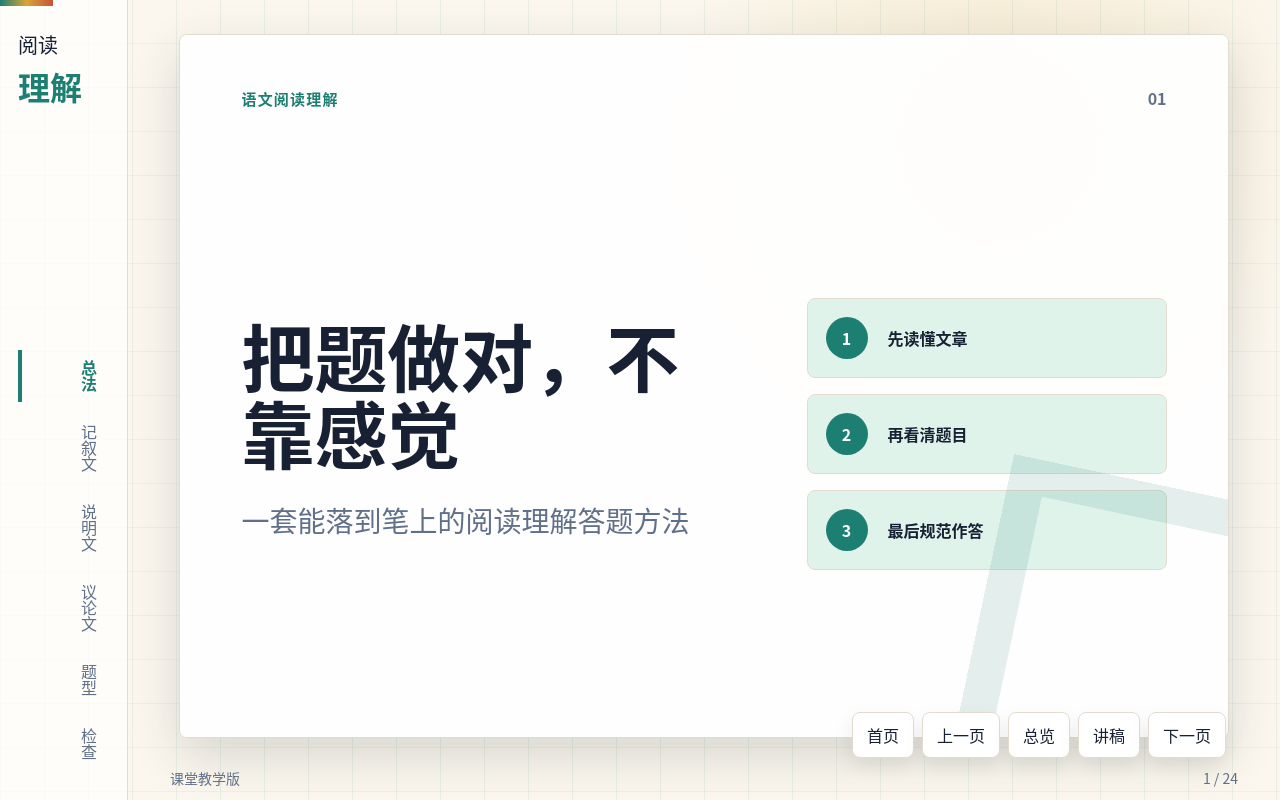
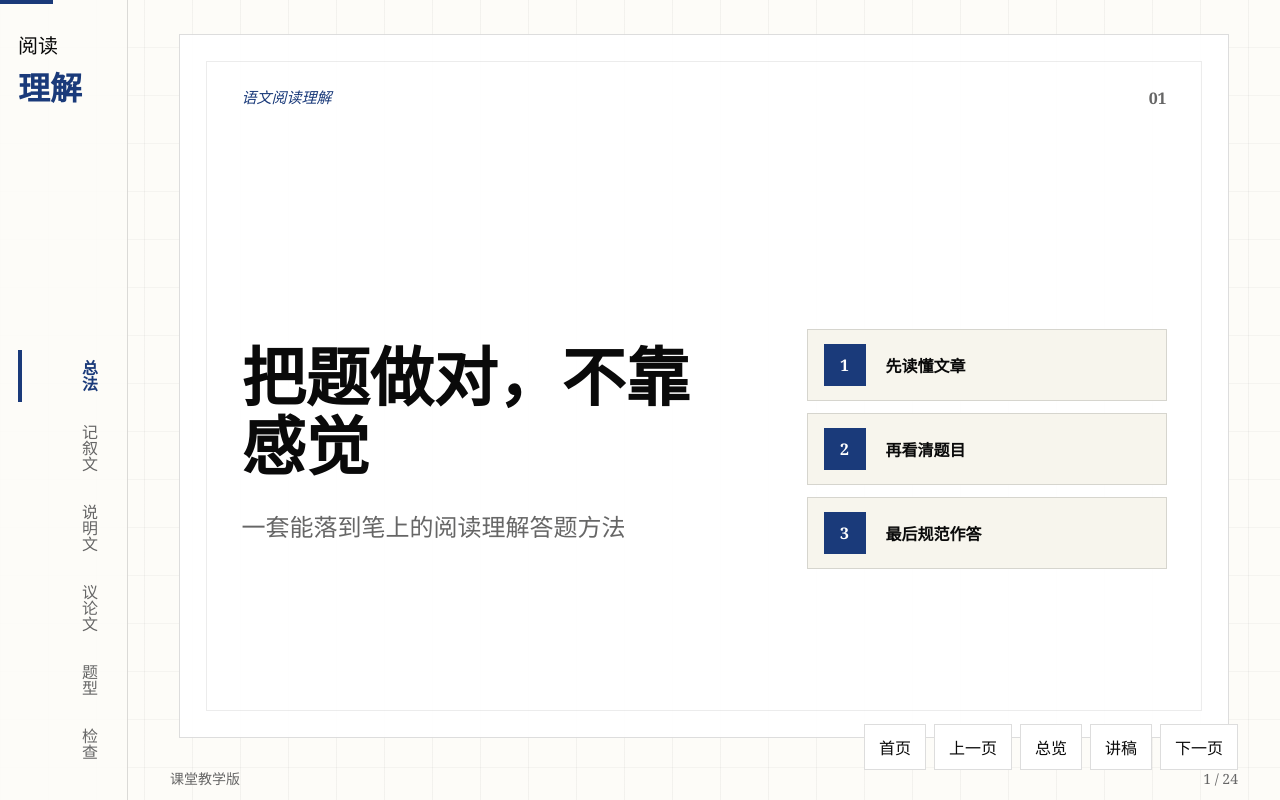
Before and after one commit to windssea/windssea-reading, a React (Vite) app: page / in a window 1280 px wide. Built offline with nearby package versions, Linux system fonts and the light colour scheme.

Commit message:
Update styles.css

```diff
--- a/src/styles.css
+++ b/src/styles.css
@@ -1,15 +1,17 @@
 :root {
-  --ink: #182033;
-  --muted: #617089;
-  --paper: #fbf7ee;
+  --ink: #0a0a0a;
+  --muted: #666666;
+  --paper: #fdfcf8;
   --panel: #ffffff;
-  --line: #e2dccf;
-  --green: #1d7f72;
-  --green-soft: #dff3eb;
-  --red: #c5533d;
-  --gold: #d8a536;
-  --shadow: 0 18px 50px rgba(34, 42, 58, 0.16);
-  font-family: "Microsoft YaHei", "PingFang SC", "Noto Sans CJK SC", system-ui, sans-serif;
+  --panel-soft: #f7f5ed;
+  --line: rgba(20, 20, 20, 0.14);
+  --line-strong: rgba(20, 20, 20, 0.35);
+  --accent: #1a3a7a;
+  --accent-soft: #e8edf8;
+  --red: #8a1a1a;
+  --gold: #8a6a1a;
+  --shadow: none;
+  font-family: "Noto Serif SC", "Songti SC", "SimSun", Georgia, serif;
   color: var(--ink);
   background: var(--paper);
 }
@@ -34,19 +36,18 @@ button {
   height: 100vh;
   padding: clamp(18px, 3vw, 34px) clamp(18px, 3vw, 42px) clamp(18px, 3vw, 34px) clamp(132px, 13vw, 170px);
   background:
-    linear-gradient(90deg, rgba(29, 127, 114, 0.08) 0 1px, transparent 1px 100%),
-    linear-gradient(0deg, rgba(29, 127, 114, 0.06) 0 1px, transparent 1px 100%),
-    radial-gradient(circle at 78% 18%, rgba(216, 165, 54, 0.18), transparent 28%),
+    linear-gradient(90deg, rgba(20, 20, 20, 0.045) 0 1px, transparent 1px 100%),
+    linear-gradient(0deg, rgba(20, 20, 20, 0.035) 0 1px, transparent 1px 100%),
     var(--paper);
-  background-size: 44px 44px, 44px 44px, auto, auto;
+  background-size: 48px 48px, 48px 48px, auto;
 }
 
 .progress {
   position: fixed;
   top: 0;
   left: 0;
-  height: 6px;
-  background: linear-gradient(90deg, var(--green), var(--gold), var(--red));
+  height: 4px;
+  background: var(--accent);
   transition: width 240ms ease;
   z-index: 10;
 }
@@ -57,7 +58,7 @@ button {
   width: 128px;
   padding: 30px 18px;
   border-right: 1px solid var(--line);
-  background: rgba(255, 255, 255, 0.68);
+  background: rgba(253, 252, 248, 0.9);
   display: flex;
   flex-direction: column;
   justify-content: space-between;
@@ -77,7 +78,7 @@ button {
 }
 
 .rail-brand b {
-  color: var(--green);
+  color: var(--accent);
   font-size: 32px;
   transition: color 160ms ease;
 }
@@ -99,8 +100,8 @@ button {
 }
 
 .rail nav .active {
-  color: var(--green);
-  border-color: var(--green);
+  color: var(--accent);
+  border-color: var(--accent);
   font-weight: 800;
 }
 
@@ -110,24 +111,31 @@ button {
   margin: 0 auto;
   padding: clamp(30px, 4vw, 52px) clamp(28px, 4.8vw, 62px);
   border: 1px solid var(--line);
-  border-radius: 8px;
-  background: rgba(255, 255, 255, 0.92);
+  border-radius: 0;
+  background: rgba(255, 255, 255, 0.96);
   box-shadow: var(--shadow);
   position: relative;
   overflow: auto;
   animation: slide-enter 420ms cubic-bezier(0.2, 0.8, 0.2, 1);
-  scrollbar-width: thin;
+  scrollbar-width: none;
+  -ms-overflow-style: none;
+}
+
+.slide::-webkit-scrollbar,
+.notes-panel::-webkit-scrollbar,
+.overview-panel::-webkit-scrollbar,
+table::-webkit-scrollbar {
+  display: none;
 }
 
 .slide::after {
   content: "";
   position: absolute;
-  right: -80px;
-  bottom: -80px;
-  width: 260px;
-  height: 260px;
-  border: 36px solid rgba(29, 127, 114, 0.12);
-  transform: rotate(12deg);
+  inset: 26px;
+  border: 1px solid rgba(20, 20, 20, 0.08);
+  width: auto;
+  height: auto;
+  transform: none;
   pointer-events: none;
 }
 
@@ -144,10 +152,11 @@ button {
 
 .eyebrow {
   margin: 0;
-  color: var(--green);
-  font-size: clamp(13px, 1.3vw, 15px);
-  font-weight: 800;
-  letter-spacing: 0.08em;
+  color: var(--accent);
+  font-size: 15px;
+  font-style: italic;
+  font-weight: 500;
+  letter-spacing: 0;
 }
 
 .slide-index {
@@ -164,34 +173,34 @@ p {
 
 h1 {
   max-width: 840px;
-  font-size: clamp(42px, 5.7vw, 74px);
-  line-height: 1.06;
+  font-size: 64px;
+  line-height: 1.08;
   letter-spacing: 0;
   margin-bottom: 28px;
 }
 
 h2 {
-  font-size: clamp(30px, 4vw, 48px);
+  font-size: 42px;
   line-height: 1.15;
   letter-spacing: 0;
   margin-bottom: clamp(22px, 3vw, 34px);
 }
 
 h3 {
-  font-size: clamp(20px, 2.3vw, 24px);
+  font-size: 22px;
   margin-bottom: 12px;
 }
 
 p,
 li,
 td {
-  font-size: clamp(16px, 1.55vw, 20px);
+  font-size: 17px;
   line-height: 1.55;
 }
 
 .subtitle {
   color: var(--muted);
-  font-size: clamp(20px, 2.4vw, 28px);
+  font-size: 24px;
   max-width: 760px;
 }
 
@@ -205,7 +214,7 @@ td {
 
 .goal-stack {
   display: grid;
-  gap: 16px;
+  gap: 12px;
 }
 
 .goal {
@@ -213,10 +222,10 @@ td {
   grid-template-columns: 48px 1fr;
   align-items: center;
   gap: 14px;
-  padding: 18px;
+  padding: 14px 16px;
   border: 1px solid var(--line);
-  border-radius: 8px;
-  background: var(--green-soft);
+  border-radius: 0;
+  background: var(--panel-soft);
 }
 
 .goal span,
@@ -226,8 +235,8 @@ td {
   place-items: center;
   width: 42px;
   height: 42px;
-  border-radius: 50%;
-  background: var(--green);
+  border-radius: 0;
+  background: var(--accent);
   color: white;
   font-weight: 900;
 }
@@ -237,7 +246,7 @@ td {
 .mini-grid {
   display: grid;
   grid-template-columns: repeat(auto-fit, minmax(min(240px, 100%), 1fr));
-  gap: 18px;
+  gap: 14px;
 }
 
 .check-item,
@@ -250,17 +259,17 @@ td {
 .three-grid article,
 .radial article {
   border: 1px solid var(--line);
-  border-radius: 8px;
+  border-radius: 0;
   background: var(--panel);
-  padding: clamp(18px, 2.2vw, 24px);
+  padding: clamp(14px, 1.7vw, 20px);
 }
 
 .check-item span {
   display: block;
   width: 36px;
-  height: 8px;
-  background: var(--gold);
-  margin-bottom: 20px;
+  height: 2px;
+  background: var(--ink);
+  margin-bottom: 14px;
 }
 
 .check-item p,
@@ -273,12 +282,12 @@ td {
 }
 
 blockquote {
-  margin: 0 0 34px;
-  padding: clamp(22px, 3vw, 34px) clamp(22px, 3.4vw, 40px);
-  border-left: 10px solid var(--green);
-  background: var(--green-soft);
-  border-radius: 8px;
-  font-size: clamp(28px, 4vw, 44px);
+  margin: 0 0 26px;
+  padding: clamp(18px, 2.5vw, 30px) clamp(20px, 3vw, 36px);
+  border-left: 6px solid var(--accent);
+  background: var(--accent-soft);
+  border-radius: 0;
+  font-size: 36px;
   line-height: 1.3;
   font-weight: 900;
 }
@@ -286,54 +295,54 @@ blockquote {
 .process-list {
   display: grid;
   grid-template-columns: repeat(auto-fit, minmax(min(360px, 100%), 1fr));
-  gap: 18px;
+  gap: 14px;
 }
 
 .process-list article {
   display: grid;
   grid-template-columns: 54px 1fr;
-  gap: 18px;
+  gap: 14px;
   padding: clamp(14px, 2vw, 20px);
   border-bottom: 1px solid var(--line);
-  background: rgba(255, 255, 255, 0.72);
+  background: var(--panel);
 }
 
 .split-layout,
 .compare-grid {
   display: grid;
   grid-template-columns: repeat(auto-fit, minmax(min(360px, 100%), 1fr));
-  gap: 26px;
+  gap: 18px;
 }
 
 .tag-wrap,
 .tip-row {
   display: flex;
   flex-wrap: wrap;
-  gap: 14px;
+  gap: 10px;
 }
 
 .tag-wrap span,
 .tip-row span {
   padding: 12px 16px;
-  border-radius: 999px;
-  background: var(--green-soft);
-  color: var(--green);
-  font-size: clamp(15px, 1.7vw, 20px);
-  font-weight: 800;
+  border-radius: 0;
+  background: var(--panel-soft);
+  color: var(--accent);
+  font-size: 17px;
+  font-weight: 700;
 }
 
 .formula {
   color: var(--red);
-  font-size: clamp(20px, 2.3vw, 28px);
+  font-size: 24px;
   font-weight: 900;
   line-height: 1.45;
 }
 
 .formula.wide {
   padding: 24px 28px;
-  border-radius: 8px;
-  background: #fff3d6;
-  border: 1px solid #ecd28b;
+  border-radius: 0;
+  background: #f5f3ea;
+  border: 1px solid var(--line-strong);
 }
 
 .example {
@@ -345,7 +354,7 @@ table {
   border-collapse: collapse;
   background: white;
   border: 1px solid var(--line);
-  border-radius: 8px;
+  border-radius: 0;
   overflow: hidden;
 }
 
@@ -357,9 +366,9 @@ td {
 }
 
 th {
-  background: var(--green);
+  background: var(--accent);
   color: white;
-  font-size: clamp(15px, 1.4vw, 18px);
+  font-size: 16px;
 }
 
 tr:last-child td {
@@ -369,16 +378,16 @@ tr:last-child td {
 .three-grid {
   display: grid;
   grid-template-columns: repeat(auto-fit, minmax(min(260px, 100%), 1fr));
-  gap: 22px;
+  gap: 16px;
 }
 
 .three-grid article {
-  min-height: min(330px, 42vh);
+  min-height: min(260px, 34vh);
 }
 
 .three-grid b {
   color: var(--red);
-  font-size: clamp(18px, 2vw, 22px);
+  font-size: 20px;
 }
 
 ul {
@@ -387,13 +396,13 @@ ul {
 }
 
 .example-box {
-  margin: 24px 0;
+  margin: 18px 0;
 }
 
 .radial {
   display: grid;
   grid-template-columns: repeat(auto-fit, minmax(min(240px, 100%), 1fr));
-  gap: 18px;
+  gap: 14px;
   align-items: stretch;
 }
 
@@ -402,10 +411,10 @@ ul {
   display: grid;
   place-items: center;
   min-height: 360px;
-  border-radius: 8px;
-  background: var(--green);
+  border-radius: 0;
+  background: var(--accent);
   color: white;
-  font-size: clamp(30px, 4vw, 46px);
+  font-size: 42px;
   font-weight: 900;
 }
 
@@ -420,8 +429,8 @@ ul {
 
 .controls {
   position: fixed;
-  right: 54px;
-  bottom: 42px;
+  right: 42px;
+  bottom: 30px;
   display: flex;
   gap: 8px;
   z-index: 20;
@@ -435,18 +444,18 @@ ul {
   border: 1px solid var(--line);
   background: white;
   color: var(--ink);
-  border-radius: 8px;
+  border-radius: 0;
   padding: 10px 14px;
   cursor: pointer;
-  box-shadow: 0 8px 20px rgba(0, 0, 0, 0.08);
+  box-shadow: none;
   transition: transform 160ms ease, border-color 160ms ease, color 160ms ease;
 }
 
 .controls button:hover,
 .notes-panel button:hover,
 .overview-panel > button:hover {
-  border-color: var(--green);
-  color: var(--green);
+  border-color: var(--accent);
+  color: var(--accent);
   transform: translateY(-1px);
 }
 
@@ -457,9 +466,11 @@ ul {
   width: 440px;
   max-height: calc(100vh - 84px);
   overflow: auto;
+  scrollbar-width: none;
+  -ms-overflow-style: none;
   padding: 28px;
   border: 1px solid var(--line);
-  border-radius: 8px;
+  border-radius: 0;
   background: white;
   box-shadow: var(--shadow);
   z-index: 40;
@@ -491,8 +502,10 @@ ul {
   width: min(1100px, 86vw);
   max-height: 86vh;
   overflow: auto;
+  scrollbar-width: none;
+  -ms-overflow-style: none;
   padding: 30px;
-  border-radius: 8px;
+  border-radius: 0;
   background: var(--paper);
   animation: panel-in 180ms ease-out;
 }
@@ -511,20 +524,20 @@ ul {
   min-height: 88px;
   text-align: left;
   border: 1px solid var(--line);
-  border-radius: 8px;
+  border-radius: 0;
   background: white;
   padding: 14px;
   cursor: pointer;
 }
 
 .overview-grid button.active {
-  border-color: var(--green);
-  background: var(--green-soft);
+  border-color: var(--accent);
+  background: var(--accent-soft);
 }
 
 .overview-grid span {
   display: block;
-  color: var(--green);
+  color: var(--accent);
   font-weight: 900;
   margin-bottom: 6px;
 }
@@ -646,7 +659,7 @@ table {
     height: calc(100vh - 92px);
     min-height: 0;
     padding: 22px;
-    border-radius: 8px;
+    border-radius: 0;
   }
 
   .slide::after {
@@ -657,6 +670,36 @@ table {
 
   .slide-header {
     margin-bottom: 18px;
+  }
+
+  h1 {
+    font-size: 42px;
+  }
+
+  h2 {
+    font-size: 30px;
+  }
+
+  h3 {
+    font-size: 20px;
+  }
+
+  p,
+  li,
+  td {
+    font-size: 16px;
+  }
+
+  .subtitle {
+    font-size: 19px;
+  }
+
+  blockquote {
+    font-size: 28px;
+  }
+
+  .formula {
+    font-size: 19px;
   }
 
   .cover-layout,
@@ -737,6 +780,36 @@ table {
     padding: 18px;
   }
 
+  h1 {
+    font-size: 34px;
+  }
+
+  h2 {
+    font-size: 25px;
+  }
+
+  h3 {
+    font-size: 18px;
+  }
+
+  p,
+  li,
+  td {
+    font-size: 14px;
+  }
+
+  .subtitle {
+    font-size: 16px;
+  }
+
+  blockquote {
+    font-size: 23px;
+  }
+
+  .formula {
+    font-size: 16px;
+  }
+
   .goal {
     grid-template-columns: 38px 1fr;
     padding: 14px;
```
